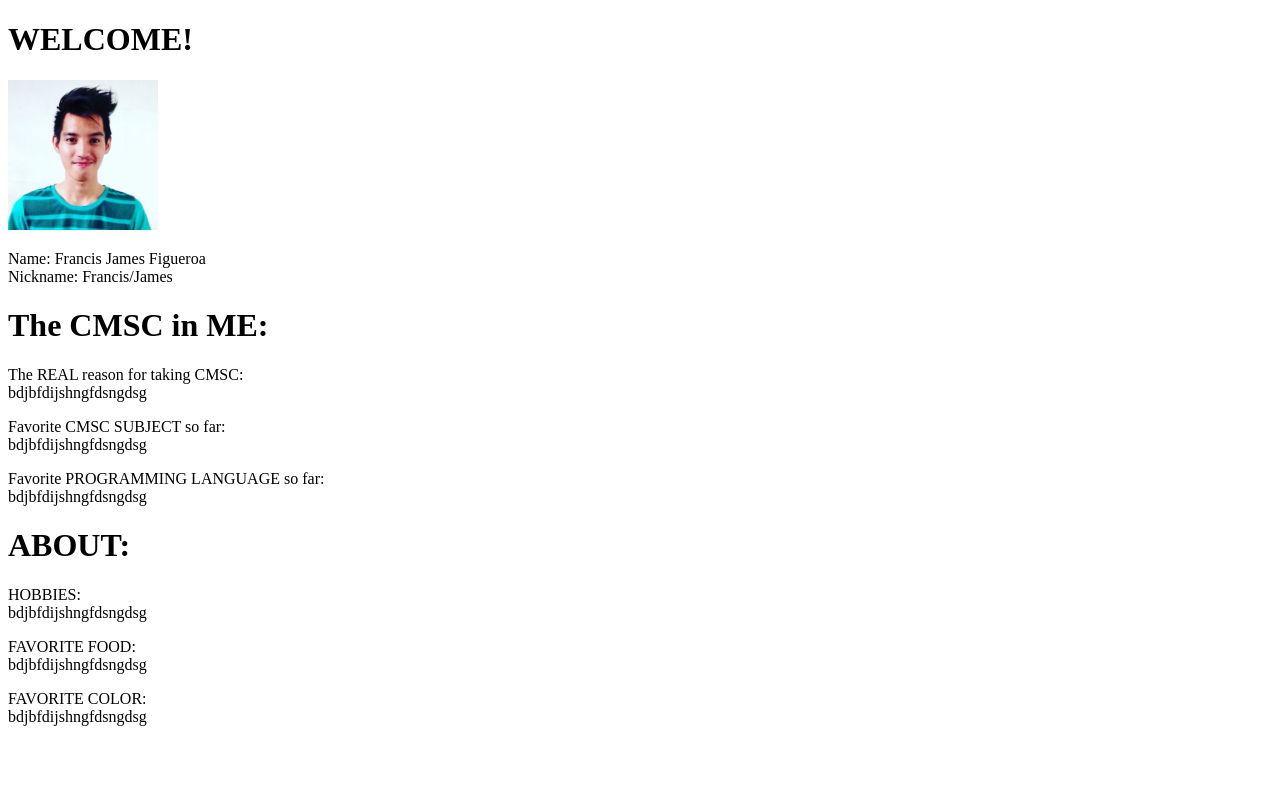
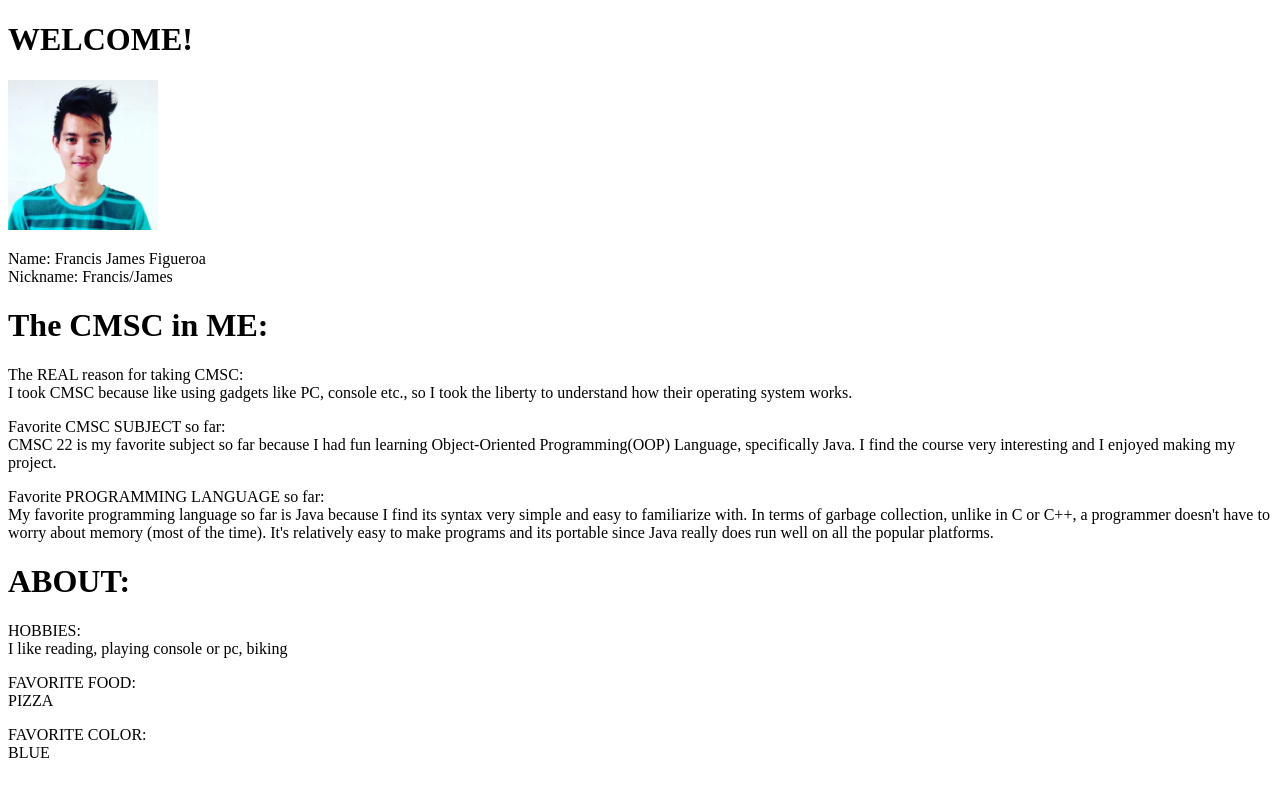
Before and after one commit to flfigueroa/ja08mes.github.io, a plain HTML site: page index.html in a window 1280 px wide. Drawn offline with Linux system fonts and the light colour scheme.

Commit message:
Initial commit

```diff
--- a/index.html
+++ b/index.html
@@ -19,31 +19,36 @@
 <h1>The CMSC in ME:</h1>
 
 <p>The REAL reason for taking CMSC:
-<br> bdjbfdijshngfdsngdsg
+<br> I took CMSC because like using gadgets like PC, console etc., so I took the liberty
+to understand how their operating system works.
 </p>
 
 <p>Favorite CMSC SUBJECT so far:
-<br> bdjbfdijshngfdsngdsg
+<br> CMSC 22 is my favorite subject so far because I had fun learning Object-Oriented Programming(OOP) Language, specifically Java. I find the course very interesting and I enjoyed
+making my project.
 </p>
 
 
 <p>Favorite PROGRAMMING LANGUAGE so far:
-<br> bdjbfdijshngfdsngdsg
+<br> My favorite programming language so far is Java because I find its syntax very simple and
+easy to familiarize with. In terms of garbage collection, unlike in C or C++, a programmer
+doesn't have to worry about memory (most of the time). It's relatively easy to make programs
+and its portable since Java really does run well on all the popular platforms.
 </p>
 
 
 <h1>ABOUT:</h1>
 
 <p>HOBBIES:
-<br> bdjbfdijshngfdsngdsg
+<br> I like reading, playing console or pc, biking
 </p>
 
 <p>FAVORITE FOOD:
-<br> bdjbfdijshngfdsngdsg
+<br> PIZZA
 </p>
 
 <p>FAVORITE COLOR:
-<br> bdjbfdijshngfdsngdsg
+<br> BLUE
 </p>
 
 
```
